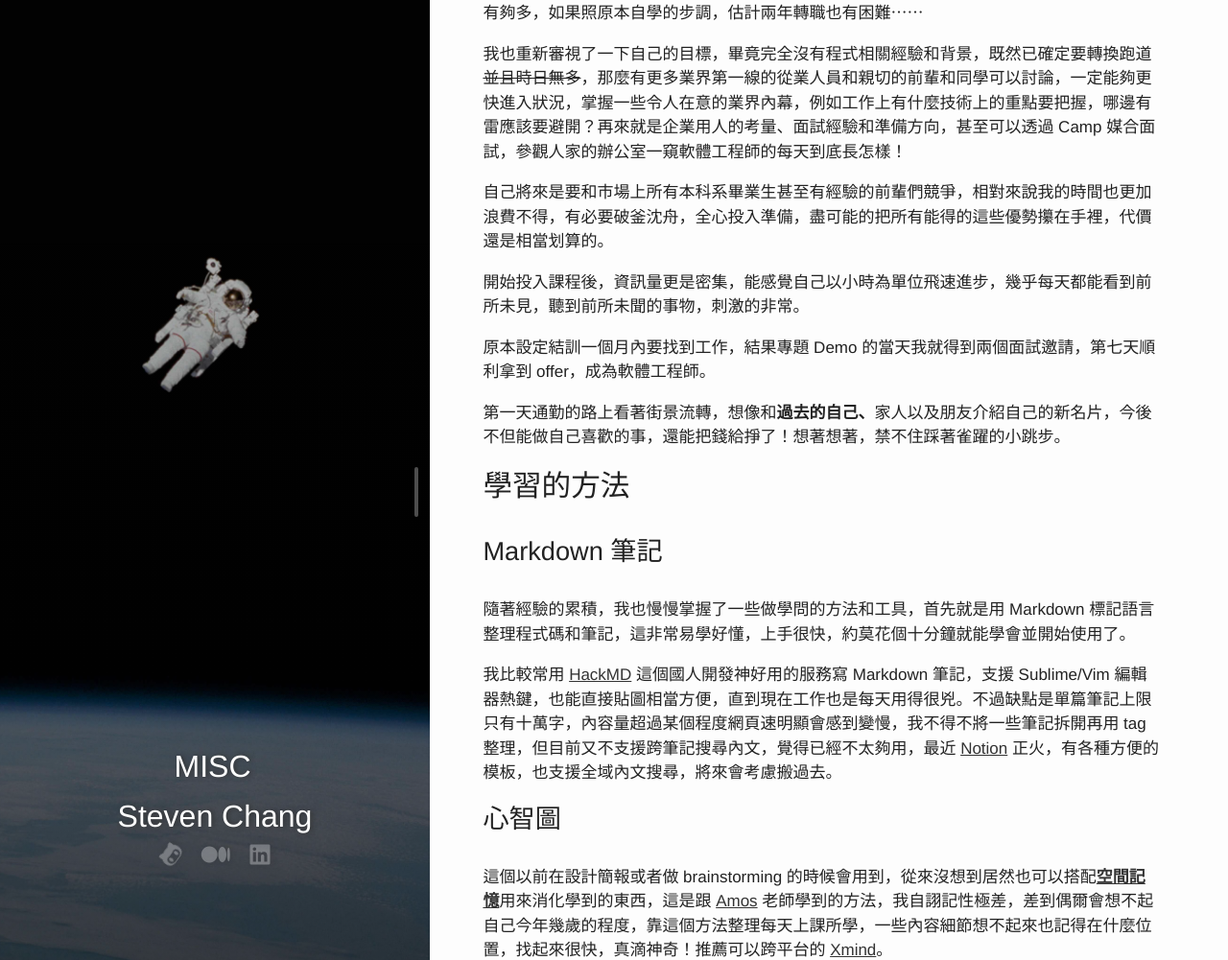
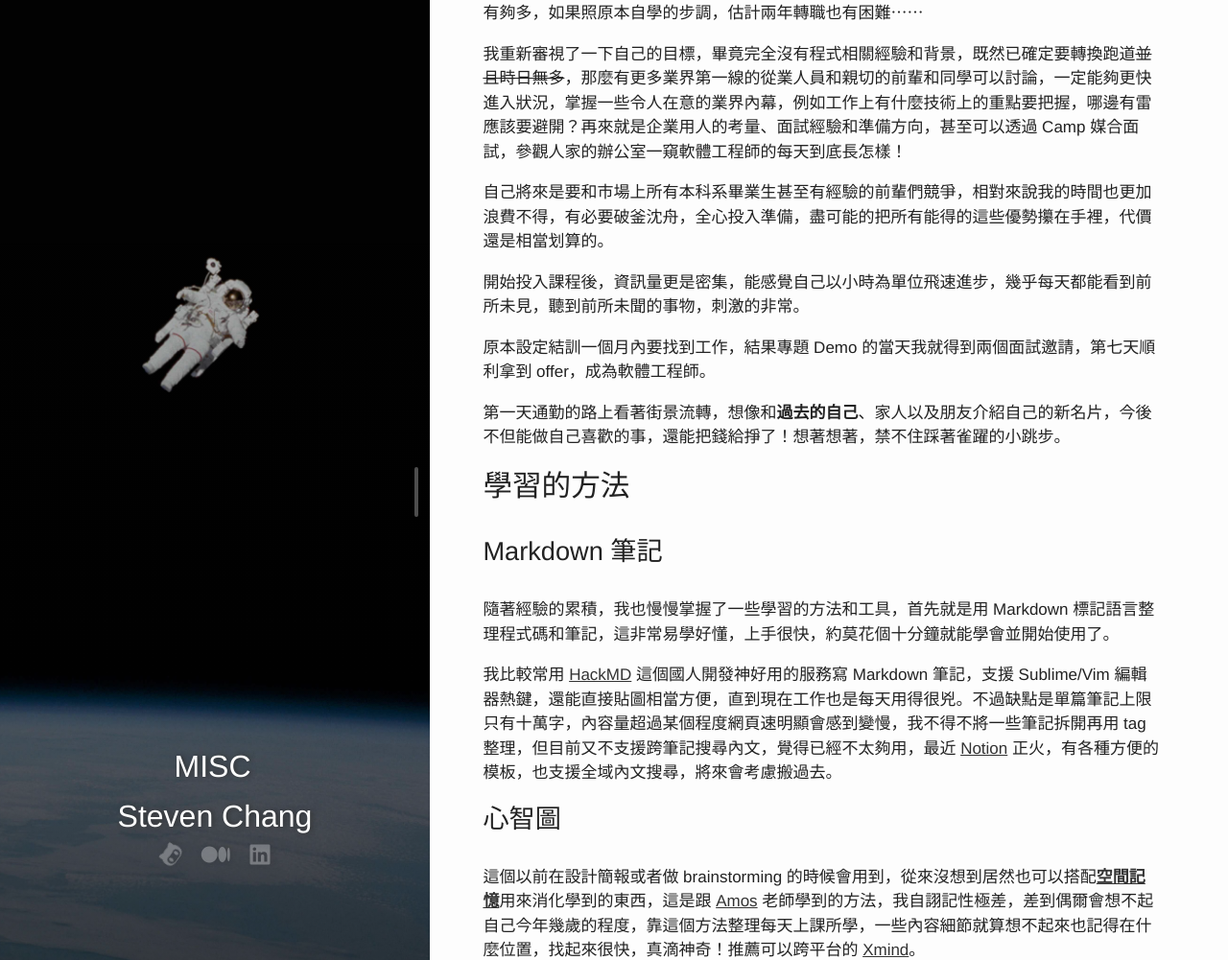
Before and after one commit to stevencch99/stevencch99.github.io, a Jekyll site: the page built from _posts/2020-06-10-after-a-year.md, in a window 1280 px wide and 1400 px high, scrolled down 3649 px. Shown: the part 213-1214 px from the top of the window at 96% size. Built offline with Jekyll 4.4.1, drawn with Linux system fonts in a browser that asks for light colours; nearby versions of some CDN libraries; comment, search, counter and statistics services are not loaded; some of the changed text lies outside the part shown; grey boxes are pictures that could not be loaded.

Commit message:
Fix typo

```diff
--- a/_posts/2020-06-10-after-a-year.md
+++ b/_posts/2020-06-10-after-a-year.md
@@ -13,19 +13,19 @@ visible: false
 {:toc}
 
 ![paragraph break](https://order-brother.s3-ap-northeast-1.amazonaws.com/paragraph+break/separator-1.png)
-2019 年盛夏，我從[五倍紅寶石學院](https://campus.5xruby.tw/)舉辦的第一屆 ASTRO Camp 畢業後，進入了一間外商公司，主要使用 Ruby on Rails 開發一套頗具規模的電商系統，到今天也差不多滿一年了。
+2019 年盛夏，我從[五倍紅寶石學院](https://campus.5xruby.tw/)舉辦的第一屆 [ASTRO Camp](https://astro.5xruby.tw/) 畢業後，進入了一間外商公司，主要使用 Ruby on Rails 開發一套頗具規模的電商系統，到今天也差不多滿一年了。
 
 從冷凍空調與能源系畢業後，做過工地主任，參與醫院和電子廠興建、另外做過空調設備產品工程師，在轉職成為軟體工程師之前，任職於一個擔任政府能源政策顧問角色的基金會，算起來在空調和能源領域有八年相關經驗。
 
 很多朋友問過我，上一份工作做得順風順水，穩穩地待到退休也沒問題吧，哪裡來的勇氣放棄相對有保障的未來？
 
-而且轉換到完全不同的領域，幾年來經營的人脈和投入的資源也都帶不走，這不是拿青春打水漂嗎？
+而且轉換到完全不同的領域，幾年來經營的人脈和投入的資源都帶不走，這不是拿青春打水漂嗎？
 
 **簡單來說，我就是不甘心。**
 
 理論上工作應該是為了生活，但我出社會後有一段時間的生活似乎是為了工作。
 
-曾經作為工地主任，除了工進和預算控制之外，依照不同情況我還要管理工地現場將近兩百人。要知道，工地現場龍蛇雜處，不是人人都有機會接受正常水準的教育，每天有數不清的狀況要處理，有時為了開會每週要往返兩、三個城市好幾趟，案子在趕的時候，一週工時可以超過 130 小時，經常還得喝酒應酬，而且沒有加班費，完全責任制，日復一日，暗無天日。
+曾經作為工地主任，除了進度和預算控制之外，依照不同情況我還要管理工地現場將近兩百人。要知道，工地現場龍蛇雜處，不是人人都有機會接受正常水準的教育，每天有數不清的狀況要處理，有時為了開會每週要往返兩、三個城市好幾趟，案子在趕的時候，一週工時可以超過 130 小時，經常還得喝酒應酬，而且沒有加班費，完全責任制，日復一日，暗無天日。
 
 在這個體制下討生活的自己越是努力，磨損越嚴重，氣力放盡想要做出一番成績，同時也換到滿腹辛酸苦楚。我像是資本主義的一條狗，狗碗裡盛著對未來的幻想和憧憬，時間永遠不夠用，理想遙不可及，偶爾能出門散個步就很滿足了。
 
@@ -37,11 +37,11 @@ visible: false
 
 ## 選擇比努力更重要
 
-身邊很多人和我一樣，可能沒有什麼資本去冒險，也容易被旁人的價值觀挾持，想說工作嘛，至少得找個本科相關的好學以致用，別浪費了所學專長和寶貴青春如何云云⋯⋯
+身邊很多人和我一樣，可能沒有什麼資本去冒險，而且容易被旁人的價值觀挾持，想說工作嘛，至少得找個本科相關的好學以致用，別浪費了所學專長和寶貴青春如何云云⋯⋯
 
 在決定轉換跑道之前，我也都有在思考怎樣的職涯路線才適合自己，但一直到接觸到程式之前，只是約略地知道自己**不想要**什麼而已。
 
-回顧整個生命軌跡，距離 coding 最靠近的時候，也許是大學時漫不經心把玩 Visual Basic 的那會兒，雖然平常也喜歡打電動，卻始終也無法將熱忱投射到程式設計這件事上。
+回顧整個生命軌跡，距離 coding 最靠近的時候，或許是大學時漫不經心把玩 Visual Basic 的那會兒，雖然平常也喜歡打電動，卻始終無法將熱忱投射到程式設計這件事上。
 
 當時的我想像，寫程式就是要每天釘在座位上十幾小時，從上千行難懂的文字和演算法中除錯，工時長壓力大⋯⋯不難理解為什麼傳說中工程師過勞死的比例這麼高。
 
@@ -59,16 +59,16 @@ visible: false
 
 我偶爾會需要加班，下班後時間非常有限，卻又不曉得如何過濾資訊找到重點，時不時出現的錯誤畫面更加劇心中的慌亂和煩躁，自學過程晴時多雲，偶有絕望。
 
-其實我從來也不算是認真的學生，在學期間對讀書這件事還挺排斥，當然也沒有養成自己一套作學問的方法，不知道如何能更有效率的消化吸收每天學到的一大堆知識，雖然下班時間靠著興趣支撐，幾乎也都留在辦公室看書，按照著網路上的教程漸漸能做出一些東西，自己就感覺很棒棒好像有學到些什麼，但實際上吸收多少很可能經不起檢驗。
+其實我從來也不算是認真的學生，在學期間對讀書這件事還挺排斥，當然也沒有養成自己一套做學問的方法，不知道如何能更有效率的消化吸收每天學到的一大堆知識。雖然下班時間靠著興趣支撐，幾乎都留在辦公室看書，按照著網路上的教程漸漸能做出一些東西，自己就感覺很棒棒好像有學到些什麼，而實際上吸收多少很可能經不起檢驗。
 
 但是我想任何學習成長的過程都是辛苦的，困守舒適圈本來也是人類自然的行為，龍哥 ([高見龍]([https://kaochenlong.com/](https://kaochenlong.com/))) 在課堂上也曾提過類似的觀念我覺得滿重要的：
 
 > 「就像電玩一樣，迷宮裡通往寶箱的那條路肯定充滿各種機關陷阱和怪物，
 > 如果你前進的過程沒有感覺到辛苦，很可能代表目前的**方向錯了**。」
 
-現在回顧這段自學經歷，我犯下的一個大錯是對於自制力抱著荒謬的信心，沒給自己壓力訂定明確的學習目標，以至於被「好像有學到」的迷霧籠罩，看不清學習這些技術的目的和背後的需求。
+現在回顧這段自學經歷，我犯下的一個大錯是對於自制力抱著荒謬的信心，沒給自己壓力訂定明確的學習目標，以至於被「好像有學到」的迷霧籠罩，看不清學這些技術的目的和背後的需求。
 
-當初做第一個畫面，找了個單純的網頁參考自己摸索排版，前前後後也花了快一週，效率極差，算是明白了沒有目標，哪裡都到不了。
+當初做第一個畫面，找了個單純的網頁參考自己摸索排版，前前後後花了快一週，效率極差，算是明白了沒有目標，哪裡都到不了。
 
 ### 環境的力量
 
@@ -82,7 +82,7 @@ visible: false
 
 之後 ASTRO Camp 開辦，看過課綱才知道，原來入門工程師應該要會而我還不懂的技術實在有夠多，如果照原本自學的步調，估計兩年轉職也有困難⋯⋯
 
-我也重新審視了一下自己的目標，畢竟完全沒有程式相關經驗和背景，既然已確定要轉換跑道~~並且時日無多~~，那麼有更多業界第一線的從業人員和親切的前輩和同學可以討論，一定能夠更快進入狀況，掌握一些令人在意的業界內幕，例如工作上有什麼技術上的重點要把握，哪邊有雷應該要避開？再來就是企業用人的考量、面試經驗和準備方向，甚至可以透過 Camp 媒合面試，參觀人家的辦公室一窺軟體工程師的每天到底長怎樣！
+我重新審視了一下自己的目標，畢竟完全沒有程式相關經驗和背景，既然已確定要轉換跑道~~並且時日無多~~，那麼有更多業界第一線的從業人員和親切的前輩和同學可以討論，一定能夠更快進入狀況，掌握一些令人在意的業界內幕，例如工作上有什麼技術上的重點要把握，哪邊有雷應該要避開？再來就是企業用人的考量、面試經驗和準備方向，甚至可以透過 Camp 媒合面試，參觀人家的辦公室一窺軟體工程師的每天到底長怎樣！
 
 自己將來是要和市場上所有本科系畢業生甚至有經驗的前輩們競爭，相對來說我的時間也更加浪費不得，有必要破釜沈舟，全心投入準備，盡可能的把所有能得的這些優勢攥在手裡，代價還是相當划算的。
 
@@ -90,19 +90,19 @@ visible: false
 
 原本設定結訓一個月內要找到工作，結果專題 Demo 的當天我就得到兩個面試邀請，第七天順利拿到 offer，成為軟體工程師。
 
-第一天通勤的路上看著街景流轉，想像和**過去的自己、**家人以及朋友介紹自己的新名片，今後不但能做自己喜歡的事，還能把錢給掙了！想著想著，禁不住踩著雀躍的小跳步。
+第一天通勤的路上看著街景流轉，想像和**過去的自己**、家人以及朋友介紹自己的新名片，今後不但能做自己喜歡的事，還能把錢給掙了！想著想著，禁不住踩著雀躍的小跳步。
 
 ## 學習的方法
 
 ### Markdown 筆記
 
-隨著經驗的累積，我也慢慢掌握了一些做學問的方法和工具，首先就是用 Markdown 標記語言整理程式碼和筆記，這非常易學好懂，上手很快，約莫花個十分鐘就能學會並開始使用了。
+隨著經驗的累積，我也慢慢掌握了一些學習的方法和工具，首先就是用 Markdown 標記語言整理程式碼和筆記，這非常易學好懂，上手很快，約莫花個十分鐘就能學會並開始使用了。
 
-我比較常用 [HackMD]([https://hackmd.io/](https://hackmd.io/)) 這個國人開發神好用的服務寫 Markdown 筆記，支援 Sublime/Vim 編輯器熱鍵，也能直接貼圖相當方便，直到現在工作也是每天用得很兇。不過缺點是單篇筆記上限只有十萬字，內容量超過某個程度網頁速明顯會感到變慢，我不得不將一些筆記拆開再用 tag 整理，但目前又不支援跨筆記搜尋內文，覺得已經不太夠用，最近 [Notion](https://www.notion.so/) 正火，有各種方便的模板，也支援全域內文搜尋，將來會考慮搬過去。
+我比較常用 [HackMD]([https://hackmd.io/](https://hackmd.io/)) 這個國人開發神好用的服務寫 Markdown 筆記，支援 Sublime/Vim 編輯器熱鍵，還能直接貼圖相當方便，直到現在工作也是每天用得很兇。不過缺點是單篇筆記上限只有十萬字，內容量超過某個程度網頁速明顯會感到變慢，我不得不將一些筆記拆開再用 tag 整理，但目前又不支援跨筆記搜尋內文，覺得已經不太夠用，最近 [Notion](https://www.notion.so/) 正火，有各種方便的模板，也支援全域內文搜尋，將來會考慮搬過去。
 
 ### 心智圖
 
-這個以前在設計簡報或者做 brainstorming 的時候會用到，從來沒想到居然也可以搭配**[空間記憶](https://zh.wikipedia.org/zh-tw/%E7%A9%BA%E9%97%B4%E8%AE%B0%E5%BF%86)**用來消化學到的東西，這是跟 [Amos](https://www.youtube.com/channel/UCQfjTYYrqxPg5LJmDBUesbQ) 老師學到的方法，我自詡記性極差，差到偶爾會想不起自己今年幾歲的程度，靠這個方法整理每天上課所學，一些內容細節想不起來也記得在什麼位置，找起來很快，真滴神奇！推薦可以跨平台的 [Xmind](https://www.xmind.net/)。
+這個以前在設計簡報或者做 brainstorming 的時候會用到，從來沒想到居然也可以搭配**[空間記憶](https://zh.wikipedia.org/zh-tw/%E7%A9%BA%E9%97%B4%E8%AE%B0%E5%BF%86)**用來消化學到的東西，這是跟 [Amos](https://www.youtube.com/channel/UCQfjTYYrqxPg5LJmDBUesbQ) 老師學到的方法，我自詡記性極差，差到偶爾會想不起自己今年幾歲的程度，靠這個方法整理每天上課所學，一些內容細節就算想不起來也記得在什麼位置，找起來很快，真滴神奇！推薦可以跨平台的 [Xmind](https://www.xmind.net/)。
 
 ![https://stevenchang.s3-ap-northeast-1.amazonaws.com/pics/after_a_year_xmind.jpg](https://stevenchang.s3-ap-northeast-1.amazonaws.com/pics/after_a_year_xmind.jpg)
 
@@ -121,7 +121,7 @@ visible: false
 
 ![https://stevenchang.s3-ap-northeast-1.amazonaws.com/pics/after_a_year_rescuetime.jpg](https://stevenchang.s3-ap-northeast-1.amazonaws.com/pics/after_a_year_rescuetime.jpg)
 
-實際上滿享受進入心流專注的時刻，能感受程式與我之間奔騰的電流，就連空氣也隱約嗡嗡作響，一天寫扣十四個小時也不覺得特別累。
+實際上滿享受進入心流專注的時刻，能感受程式與我之間奔騰的電流，就連空氣都隱約嗡嗡作響，一天寫扣十四個小時也不覺得特別疲累。
 
 ## 過了一年，我看見了什麼？
 
@@ -159,13 +159,13 @@ visible: false
 
 不論是開發前端頁面、後端邏輯或在更之前的規格分析，我所觀察到的實際情況是，寫程式更像是說故事，大家欣賞的是你能理出清晰的脈絡、有條理的邏輯，同時最好一路直搗問題的核心。
 
-偶爾聽到其他人說起某段 code 寫得很美、很優雅或覺得寫很醜之類的話，但那個審美標準，並不是程式執行的必須，對於電腦來說語法檢查過了就好。
+偶爾還會聽到其他人說起某段 code 寫得很美、很優雅或覺得寫很醜之類的話，但那個審美標準，並不是程式執行的必須，對於電腦來說語法檢查過了就好。
 
 也許是清晰的結構和適合的命名？你的程式碼應該要好維護而不能**[太濕](https://zh.wikipedia.org/zh-tw/%E4%B8%80%E6%AC%A1%E4%B8%94%E4%BB%85%E4%B8%80%E6%AC%A1)**？
 
 這些是隨著情境不斷推移的動態解嗎？是有更加客觀的通則抑或由客戶主觀意識凌駕於一切的浮動標準呢？
 
-據說好的的程式能改變人看待事物的方法，前面提到的問題可能充滿爭議，很難得到令人心悅誠服的答案，即使如此，我依然想繼續拓展理性的邊界，探索程式的本質，進入心智的深山去收穫更美的風景，這也是部落格取名的由來。
+據說好的的程式能改變人看待事物的方法，前面提到的問題從不同角度來看可能也充滿爭議，很難得到令人心悅誠服的答案。即使如此，我仍想繼續拓展理性的邊界，探索程式的本質，進入心智的深山去收穫更美的風景，這也是[部落格](https://www.stevenchang.tw/)取名的由來。
 
 ![paragraph break](https://order-brother.s3-ap-northeast-1.amazonaws.com/paragraph+break/separator-1.png)
 
```
Also changed, not shown: other parts of _posts/2020-06-10-after-a-year.md (+2 -2 lines).
